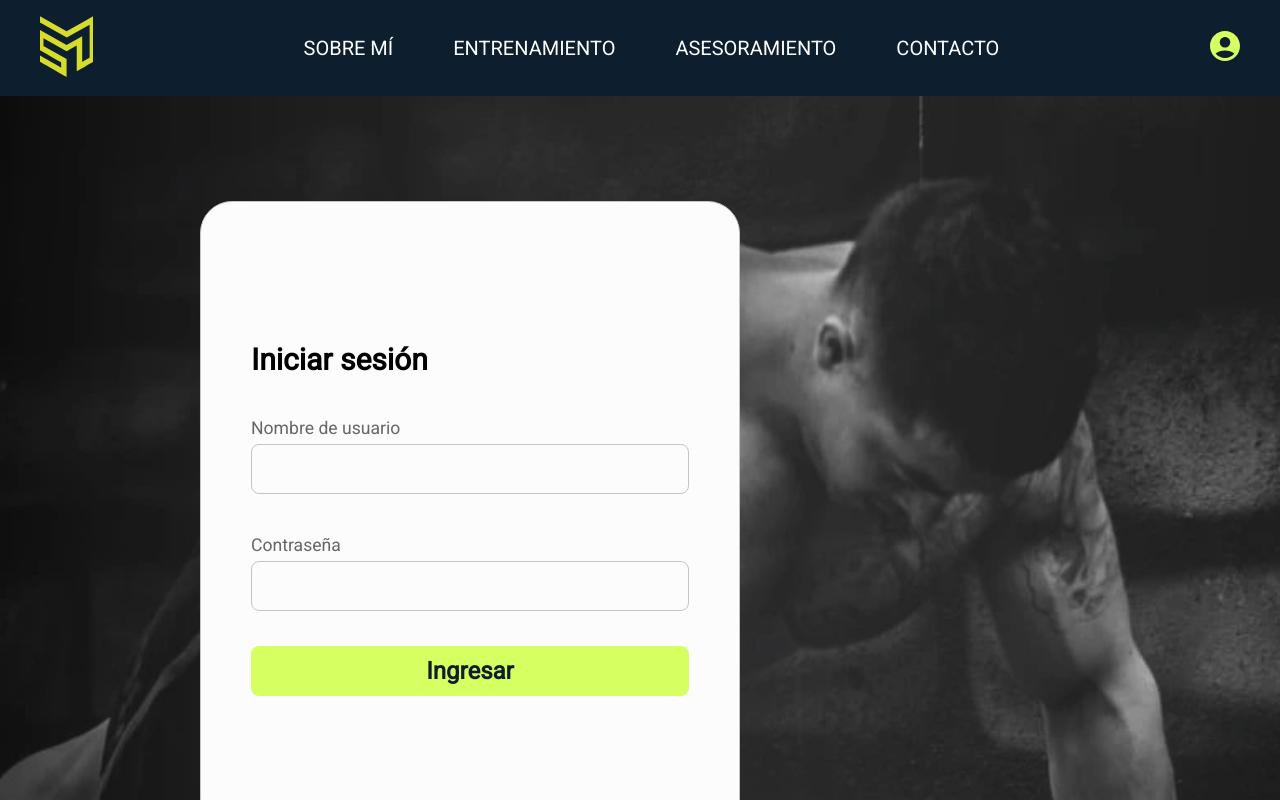
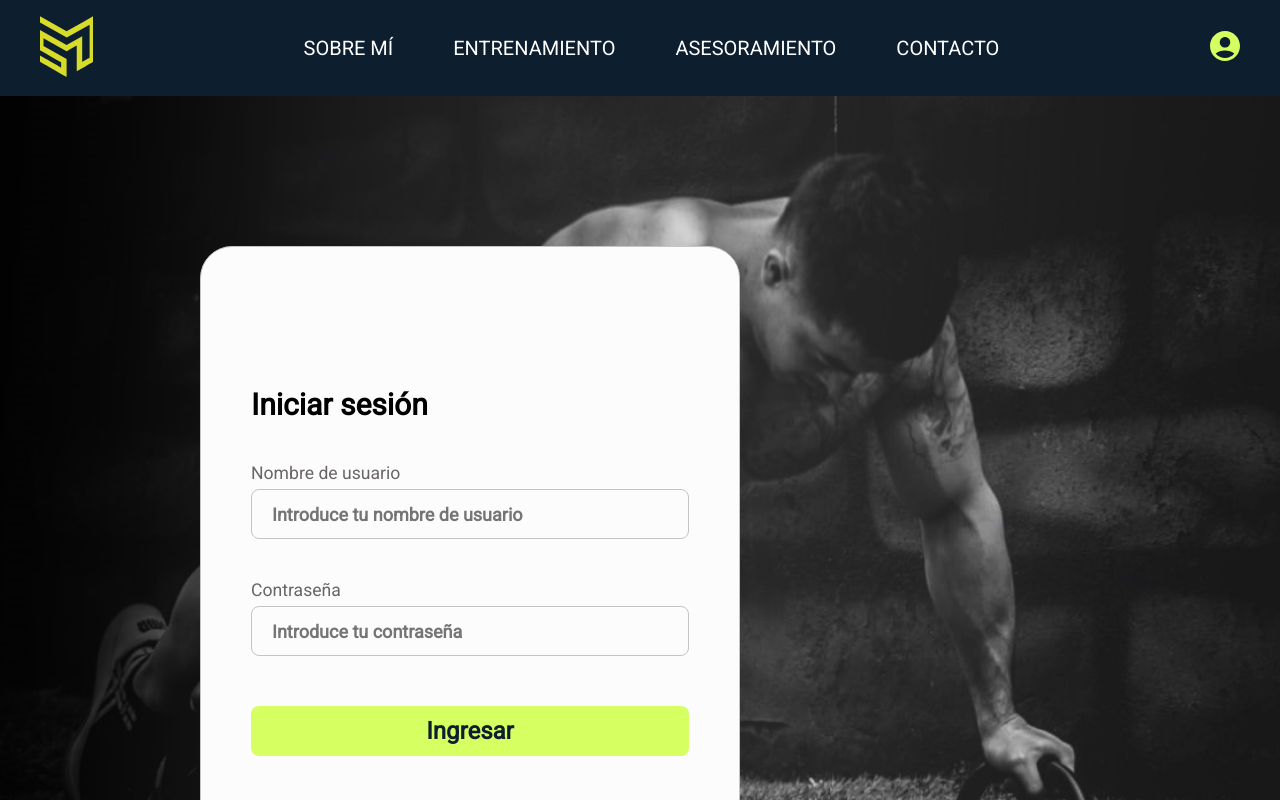
Before and after one commit to OsoresFranco/Misantil, an Angular app in the folder misantil-landing/: page / in a window 1280 px wide. Shown: the top 800 px of the page. Built offline with nearby package versions, Linux system fonts and the light colour scheme.

Commit message:
Added reactive forms to the login component

```diff
--- a/misantil-landing/src/app/components/login/login.component.html
+++ b/misantil-landing/src/app/components/login/login.component.html
@@ -1,17 +1,30 @@
 <div class="login">
   <div class="login__form">
     <div class="login__form-title">Iniciar sesión</div>
-    <form (ngSubmit)="onSubmit()">
+    <form [formGroup]="loginForm" (ngSubmit)="onSubmit()">
       <div class="login__form-input">
-        <label for="name">Nombre de usuario</label>
+        <label for="username">Nombre de usuario</label>
         <input
           type="text"
           id="username"
-          name="username"
-          [(ngModel)]="loginData.username"
-          required
-          placeholder=""
+          formControlName="username"
+          placeholder="Introduce tu nombre de usuario"
         />
+        <div
+          *ngIf="
+            loginForm.get('username')?.invalid &&
+            loginForm.get('username')?.touched
+          "
+        >
+          <small
+            class="login__form-input-error"
+            *ngIf="loginForm.get('username')?.errors?.['required']"
+            >El nombre de usuario es requerido</small
+          >
+          <small *ngIf="loginForm.get('username')?.errors?.['minlength']">
+            El nombre de usuario debe tener al menos 4 caracteres
+          </small>
+        </div>
       </div>
 
       <div class="login__form-input">
@@ -19,11 +32,27 @@
         <input
           type="password"
           id="password"
-          name="password"
-          [(ngModel)]="loginData.password"
-          required
-          placeholder=""
+          formControlName="password"
+          placeholder="Introduce tu contraseña"
         />
+        <div
+          *ngIf="
+            loginForm.get('password')?.invalid &&
+            loginForm.get('password')?.touched
+          "
+        >
+          <small
+            class="login__form-input-error"
+            *ngIf="loginForm.get('password')?.errors?.['required']"
+            >La contraseña es requerida</small
+          >
+          <small
+            class="login__form-input-error"
+            *ngIf="loginForm.get('password')?.errors?.['minlength']"
+          >
+            La contraseña debe tener al menos 6 caracteres
+          </small>
+        </div>
       </div>
 
       <button type="submit" class="login__form-button">Ingresar</button>
--- a/misantil-landing/src/app/components/login/login.component.scss
+++ b/misantil-landing/src/app/components/login/login.component.scss
@@ -2,19 +2,15 @@
   display: flex;
   flex-wrap: wrap;
   align-content: flex-start;
-  background-image: url("../../../../public/images/hero.jpg");
+  background-image: url("../../../../public/images/login.jpg");
   background-repeat: no-repeat;
   background-size: cover;
   background-position: center;
-  height: 100vh;
-  padding: 105px 200px;
+  padding: 150px 200px;
   @media only screen and (max-width: 900px) {
-    padding: 0;
+    padding: 150px 15px;
     justify-content: center;
     align-content: center;
-  }
-  @media only screen and (max-width: 768px) {
-    padding: 0px 15px;
   }
 
   &__form {
@@ -51,6 +47,7 @@
       }
     }
     &-input {
+      margin-bottom: 35px;
       label {
         font-family: Roboto;
         font-size: 1.1rem;
@@ -77,12 +74,19 @@
         background: none;
         transition: border-color 0.3s;
         box-sizing: border-box;
-        margin-bottom: 35px;
+
         @media only screen and (max-width: 768px) {
           font-size: 14px;
           line-height: 21px;
-          margin-bottom: 35px;
         }
+      }
+      &-error{
+        font-family: Roboto;
+        font-weight: 400;
+        font-size: 12px;
+        line-height: 14px;
+        color: #ED2525;
+
       }
     }
     &-button {
@@ -101,13 +105,13 @@
       font-weight: 700;
       line-height: 28px;
       border-radius: 8px;
+      margin-top: 15px;
       cursor: pointer;
       @media only screen and (max-width: 768px) {
-        font-size: 24px;
-        line-height: 28px;
-        border-radius: 8px;
+        font-size: 14px;
+        line-height: 16px;
         height: 50px;
-        margin-bottom: 60px;
+        margin-bottom: 20px;
       }
     }
   }
--- a/misantil-landing/src/app/components/login/login.component.ts
+++ b/misantil-landing/src/app/components/login/login.component.ts
@@ -1,18 +1,37 @@
 import { Component } from '@angular/core';
-import { FormsModule } from '@angular/forms';
+import { FormBuilder, FormGroup, Validators } from '@angular/forms';
+import { CommonModule } from '@angular/common';
+import { ReactiveFormsModule } from '@angular/forms';
 
 @Component({
   selector: 'app-login',
   standalone: true,
-  imports: [FormsModule],
+  imports: [CommonModule, ReactiveFormsModule],
   templateUrl: './login.component.html',
-  styleUrl: './login.component.scss',
+  styleUrls: ['./login.component.scss'],
 })
 export class LoginComponent {
-  loginData = {
-    username: '',
-    password: '',
-  };
+  loginForm: FormGroup;
 
-  onSubmit() {}
+  constructor(private fb: FormBuilder) {
+    this.loginForm = this.fb.group({
+      username: ['', [Validators.required, Validators.minLength(4)]],
+      password: ['', [Validators.required, Validators.minLength(6)]],
+    });
+  }
+
+  onSubmit(): void {
+    if (this.loginForm.valid) {
+      console.log('Form Submitted:', this.loginForm.value);
+
+    } else {
+      this.markAllInputsAsTouched();
+      console.error('Invalid form submission');
+    }
+  }
+  private markAllInputsAsTouched(): void {
+    Object.keys(this.loginForm.controls).forEach((controlName) => {
+      this.loginForm.get(controlName)?.markAsTouched();
+    });
+  }
 }
```
Also changed, not shown: misantil-landing/public/images/login.jpg (added).
